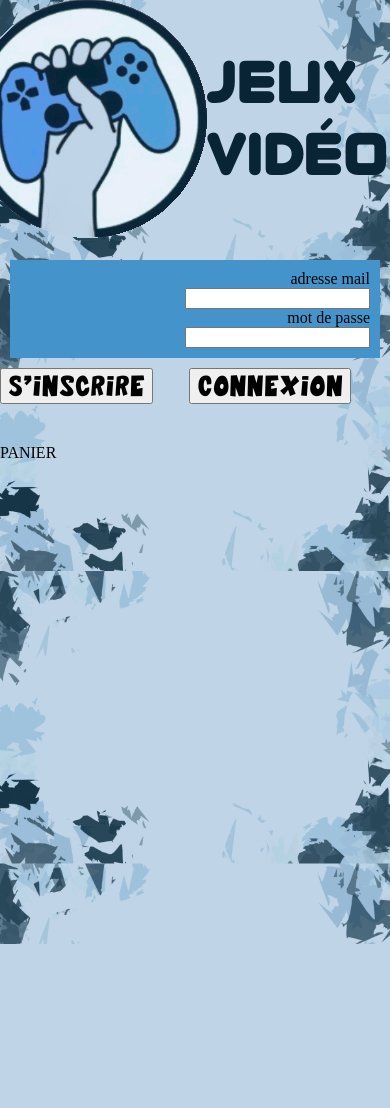
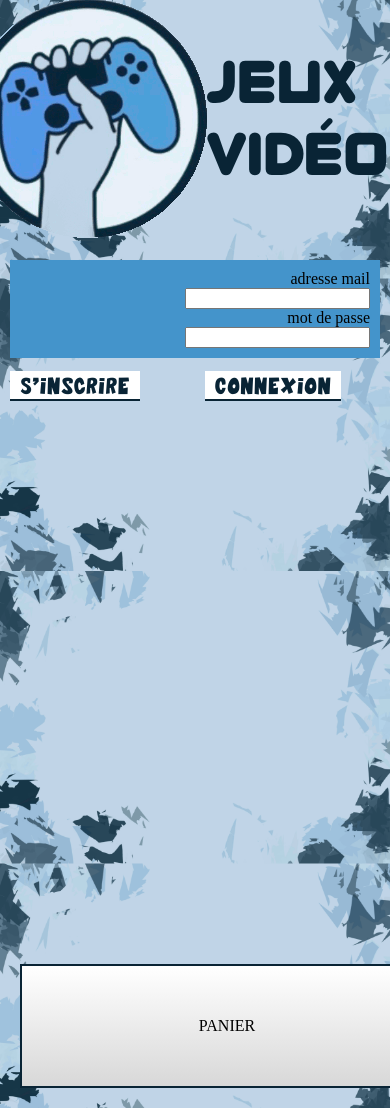
Before and after one commit to happyfury006/projetwebzz2, a PHP site: page /?famille=1 in a window 390 px wide; the page is wider, and only the part inside the window is pictured. Shown: the part 14-1122 px from the top of that part. Before the commit the page ends 958 px from the top of that part, so only its background shows below. Run offline with PHP 8.4, Linux system fonts and the light colour scheme; data that the repository does not hold is empty.

Commit message:
maj affiche produit

```diff
--- a/css/styleAccueil.css
+++ b/css/styleAccueil.css
@@ -1,132 +1,181 @@
-body{
-	margin:0;
-	padding:0;
+body {
+    margin: 0;
+    padding: 0;
     background-image: url("../img/fond-wide-1200px.gif");
     background-size: 100%;
 }
-@font-face{
+
+@font-face {
     font-family: 'titre';
     src: url('../font/zorque.otf');
     font-weight: normal;
 }
-@font-face{
+
+@font-face {
     font-family: 'button';
     src: url('../font/tytoon_mist.ttf');
     font-weight: bold;
 }
-.titre{
-	width:80%;
-	height:auto;
+
+.titre {
+    width: 80%;
+    height: auto;
     font-family: 'titre';
     font-size: 60px;
     display: flex;
-	justify-items: center;
     justify-content: center;
     align-items: center;
     color: #092435;
-	float:left;
+    float: left;
+}
 
-}
-.authentification{
-	width:20%;
+.authentification {
+    width: 20%;
 	display: flex;
+	float: left;
     flex-direction: column;
     justify-content: flex-end;
+}
 
-
-}
-.connexion{
+.connexion {
     display: flex;
     flex-direction: column;
     justify-content: flex-end;
     align-items: flex-end;
-	background-color:#4494cb;
+    background-color: #4494cb;
     margin: 10px;
     padding: 10px;
 }
-.buttons{
+
+.buttons {
     width: 90%;
     display: flex;
     justify-content: flex-end;
     padding-right: 20px;
     justify-content: space-between;
 }
-button{
+
+.boutton
+{
 	font-family: 'button';
-	font-size: 30px;
+	background-color:#fff;
+	height:30px;
+	border : none;
+	border-bottom:2px solid #092435;
+	padding:3px 10px 3px 10px;
+	margin:3px 10px 3px 10px;
+	font-weight:normal;
+	font-size:24px;
+	color:#092435;
+}
+
+.bouton:hover
+{
+background-color:#092435;
+border-bottom:2px solid #fff;
+color:#fff;
+}
+.liste{
+	width: 80%;
+	justify-content: center;
+	display: flex;
+	float: left;
 }
 .contenu {
-	width: 80%;
-	height: auto;
-	float: left;
+    width: 70%;  /* Set fixed width */
+    height: 500px; /* Set fixed height */
+    overflow-y: auto; /* Enable vertical scrolling */
     display: grid;
-	grid-template-columns: repeat(auto-fill, minmax(200px, 1fr));
+	grid-template-columns: repeat(2, 1fr); /* Two columns for grid layout */
+
+	scrollbar-width: thin;
     gap: 20px;
     padding: 20px;
 }
 
 .game-card {
-	background-color: #ffffff;
-	border-radius: 10px;
+	width: 80%;
+    background: linear-gradient(#FFFFFF,#d8d8d8);
+	border-top-left-radius: 80%;
+	border-bottom-left-radius: 80% ;
+    padding: 15px;
     box-shadow: 0 4px 8px rgba(0, 0, 0, 0.2);
-	overflow: hidden;
+    text-align: left;
     display: flex;
-	flex-direction: column;
+	flex-direction: row;
     align-items: center;
-	padding: 10px;
-	text-align: center;
 }
 
 .game-image {
-	width: 100%;
-	height: auto;
-	border-radius: 8px;
+    width: 120px;
+    height: 200px;
+
 }
 
 .game-info {
     padding: 10px;
+    text-align: left;
 }
 
 .game-title {
     font-family: 'titre';
-	font-size: 20px;
+    font-size: 18px;
 	color: #092435;
+
 }
 
 .game-description {
     font-size: 14px;
     color: #555;
-	margin: 10px 0;
+    margin: 5px 0;
 }
 
 .game-price {
-	font-size: 18px;
+    font-family: 'titre';
+    font-size: 16px;
     font-weight: bold;
-	color: #333;
+    color: #4494cb;
+    margin: 5px 0;
 }
 
-.game-button {
-	font-family: 'button';
-	font-size: 18px;
-	background-color: #4494cb;
-	color: #fff;
-	border: none;
-	padding: 10px 20px;
-	border-radius: 5px;
-	cursor: pointer;
+
+
+.panier {
+    width: 15%;
+    height: 100px; /* Adjust height if necessary */
+    float: left;
+    background: linear-gradient(#FFFFFF, #d8d8d8);
+    border: 2px solid #092435; /* Border to match the example */
+	display: flex;
+	flex-direction: column;
+    align-items: center;
+    justify-content: center;
+    padding: 10px;
+    margin: 20px; /* Add margin for spacing */
+}
+.head-panier{
+	width: 100%;
+	display: flex;
+	justify-content: center;
+	align-items: flex-start;
+	border-bottom: 3px solid #d8d8d8;
+}
+.panier-icon {
+    width: 40px; /* Adjust the size of the icon */
+    height: auto;
+    margin-right: 10px;
 }
 
-.game-button:hover {
-	background-color: #367fa3;
+.panier-text {
+     /* Use the same font as for titles */
+    font-size: 18px;
+    color: #092435;
 }
-.panier{
-	width:20%;
-	height: 500px;
+/* .scroller{
 
-	float:left;
-}
-@media screen and (max-width: 900px){
-	.titre, .authentification, .contenu, .panier{
-		width:100%;
+} */
+@media screen and (max-width: 900px) {
+    .titre, .authentification, .contenu, .panier {
+        width: 100%;
     }
 }
--- a/index.php
+++ b/index.php
@@ -27,17 +27,22 @@
 				<input type="password" name="mail">
 			</div>
 			<div class="buttons">
-				<button>S'inscrire</button>
-				<button>Connexion</button>
+				<button class="boutton">S'inscrire</button>
+				<button class="boutton">Connexion</button>
 			</div>
 
 
 			</div>
+			<div class="liste">
+
+
 			<div class="contenu">
     <?php
-    $db = mysqli_connect('localhost', 'jeux-videos', 'IsImA_ZZ2/%', 'jeux-videos', 3307)
-    or die('Erreur SQL'.mysqli_error($db));
-    $db->query('SET NAMES UTF8');
+	$db = mysqli_connect('localhost', 'jeux-videos', 'IsImA_ZZ2/%', 'jeux-videos', 3307);
+	if (!$db) {
+		die('Erreur SQL: ' . mysqli_connect_error());
+	}
+	$db->query('SET NAMES UTF8');
     $cate = $_GET['famille'];
     $sql = "SELECT libelle, detail, prix_ttc, image FROM article WHERE id_categorie=$cate";
     $res = $db->query($sql);
@@ -58,6 +63,7 @@
     mysqli_close($db);
     ?>
 </div>
+</div>
 			<div class="panier">
 			PANIER
 		</div>
```
Lines whose indentation alone changed are shown as unchanged.
